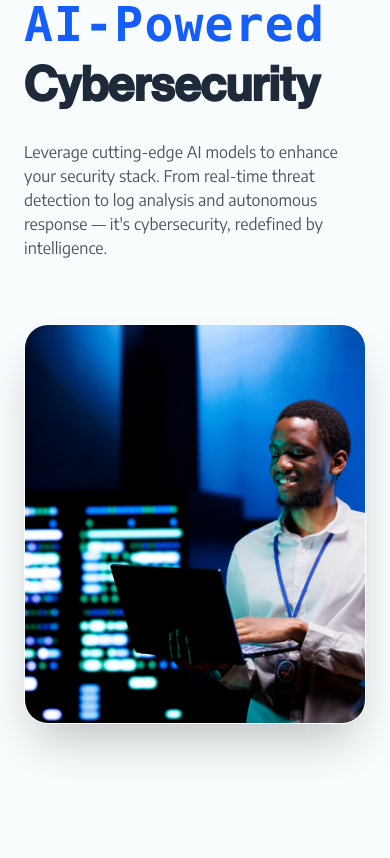
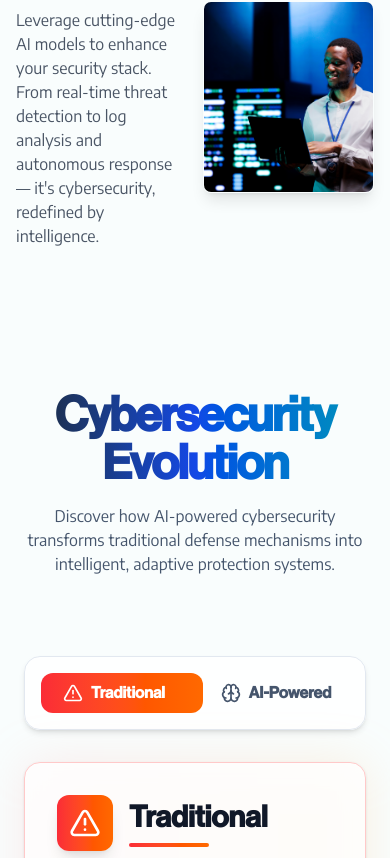
Before and after one commit to konuamah/socexpert, a Next.js app: page / in a window 390 px wide. Shown: the part 946-1804 px from the top of the page. Built offline with nearby package versions, Linux system fonts and the light colour scheme.

Commit message:
mobile view

```diff
--- a/src/app/components/ai-powered-defense.js
+++ b/src/app/components/ai-powered-defense.js
@@ -3,29 +3,29 @@ import Image from 'next/image';
 
 export default function AIPoweredDefense() {
   return (
-    <section className="relative py-24 px-6">
-      <div className="max-w-7xl mx-auto grid grid-cols-1 md:grid-cols-2 gap-16 items-center">
+    <section className="relative py-12 sm:py-16 md:py-24 px-4 sm:px-6">
+      <div className="max-w-7xl mx-auto grid grid-cols-2 gap-4 sm:gap-8 md:gap-16 items-center">
         {/* LEFT: TEXT */}
-        <div>
-          <h2 className="text-5xl font-semibold leading-tight text-gray-900 mb-6">
-            <span className="text-blue-600 font-mono font-bold tracking-wide">AI-Powered</span>{' '}
+        <div className="pr-2 sm:pr-4">
+          <h2 className="text-xl sm:text-2xl md:text-3xl lg:text-4xl xl:text-5xl font-semibold leading-tight text-gray-900 mb-3 sm:mb-4 md:mb-6">
+            <span className="text-blue-600 font-mono font-bold tracking-wide block sm:inline">AI-Powered</span>{' '}
             <span className="text-gray-800">Cybersecurity</span>
           </h2>
-          <p className="text-gray-600 text-lg leading-relaxed mt-4 max-w-prose">
+          <p className="text-gray-600 text-sm sm:text-base md:text-lg leading-relaxed mt-2 sm:mt-3 md:mt-4">
             Leverage cutting-edge AI models to enhance your security stack. From real-time threat detection
             to log analysis and autonomous response — it's cybersecurity, redefined by intelligence.
           </p>
         </div>
 
         {/* RIGHT: IMAGE */}
-        <div className="relative w-full h-[400px] md:h-[480px]">
+        <div className="relative w-full h-48 sm:h-64 md:h-80 lg:h-96 xl:h-[480px]">
           <Image
             src="/technician.jpg"
             alt="Technician monitoring AI-enhanced threat dashboards"
-            layout="fill"
-            objectFit="cover"
-            className="rounded-3xl shadow-2xl border "
-            sizes="(max-width: 768px) 100vw, 50vw"
+            fill
+            style={{ objectFit: 'cover' }}
+            className="rounded-lg sm:rounded-xl md:rounded-2xl lg:rounded-3xl shadow-lg md:shadow-2xl border"
+            sizes="(max-width: 640px) 50vw, (max-width: 768px) 50vw, (max-width: 1024px) 50vw, 50vw"
             priority
           />
         </div>
--- a/src/app/components/comparison.js
+++ b/src/app/components/comparison.js
@@ -1,3 +1,4 @@
+import { useState } from "react";
 import {
   ShieldCheck,
   Zap,
@@ -7,10 +8,17 @@ import {
   Scale,
   AlertTriangle,
 } from "lucide-react";
-// Optional: Uncomment if using Framer Motion
-// import { motion } from "framer-motion";
 
 export default function CybersecurityComparison() {
+  const [activeTab, setActiveTab] = useState("traditional");
+
+  // Custom CSS for smooth scrolling
+  const scrollbarHideStyle = {
+    scrollbarWidth: 'none', // Firefox
+    msOverflowStyle: 'none', // IE and Edge
+    WebkitScrollbar: 'none' // Chrome, Safari, Opera
+  };
+
   const features = [
     {
       title: "Proactive Defense",
@@ -56,23 +64,7 @@ export default function CybersecurityComparison() {
     },
   ];
 
-  return (
-    <section className="min-h-screen px-6 py-24">
-      <div className="max-w-7xl mx-auto">
-        {/* Header */}
-        <div className="text-center mb-20">
-          <h1 className="text-5xl font-bold bg-gradient-to-r from-gray-800 via-blue-700 to-cyan-600 bg-clip-text text-transparent tracking-tight mb-4">
-            Cybersecurity Evolution
-          </h1>
-          <p className="text-xl text-slate-600 max-w-3xl mx-auto leading-relaxed">
-            Discover how AI-powered cybersecurity transforms traditional defense
-            mechanisms into intelligent, adaptive protection systems.
-          </p>
-        </div>
-
-        {/* Comparison Grid */}
-        <div className="grid lg:grid-cols-2 gap-10 mb-24">
-          {/* Traditional */}
+  const traditionalContent = (
     <div className="group relative">
       <div className="absolute inset-0 bg-gradient-to-r from-red-300/20 to-orange-300/20 rounded-2xl blur-xl group-hover:blur-2xl transition-all duration-500"></div>
       <div className="relative bg-white/80 backdrop-blur-md border border-red-200 rounded-2xl p-8 hover:border-red-400 shadow transition-all duration-500">
@@ -107,8 +99,9 @@ export default function CybersecurityComparison() {
         </ul>
       </div>
     </div>
+  );
 
-          {/* AI-Powered */}
+  const aiPoweredContent = (
     <div className="group relative">
       <div className="absolute inset-0 bg-gradient-to-r from-blue-300/20 to-cyan-300/20 rounded-2xl blur-xl group-hover:blur-2xl transition-all duration-500"></div>
       <div className="relative bg-white/80 backdrop-blur-md border border-blue-200 rounded-2xl p-8 hover:border-blue-400 shadow transition-all duration-500">
@@ -143,20 +136,95 @@ export default function CybersecurityComparison() {
         </ul>
       </div>
     </div>
+  );
+
+  return (
+    <section className="min-h-screen px-6 py-24">
+      <div className="max-w-7xl mx-auto">
+        {/* Header */}
+        <div className="text-center mb-20">
+          <h1 className="text-5xl font-bold bg-gradient-to-r from-gray-800 via-blue-700 to-cyan-600 bg-clip-text text-transparent tracking-tight mb-4">
+            Cybersecurity Evolution
+          </h1>
+          <p className="text-xl text-slate-600 max-w-3xl mx-auto leading-relaxed">
+            Discover how AI-powered cybersecurity transforms traditional defense
+            mechanisms into intelligent, adaptive protection systems.
+          </p>
+        </div>
+
+        {/* Mobile Toggle Tabs - Hidden on lg screens and above */}
+        <div className="lg:hidden mb-8">
+          <div className="relative bg-white/80 backdrop-blur-md border border-slate-200 rounded-2xl p-2 shadow-md">
+            <div className="flex relative">
+              {/* Background slider */}
+              <div
+                className={`absolute top-2 bottom-2 w-1/2 bg-gradient-to-r ${
+                  activeTab === "traditional"
+                    ? "from-red-500 to-orange-500"
+                    : "from-blue-500 to-cyan-500"
+                } rounded-xl transition-all duration-300 ease-in-out ${
+                  activeTab === "traditional" ? "left-2" : "left-1/2 ml-2"
+                }`}
+              />
+
+              {/* Tab buttons */}
+              <button
+                onClick={() => setActiveTab("traditional")}
+                className={`relative z-10 flex-1 py-4 px-6 text-center font-semibold rounded-xl transition-all duration-300 ${
+                  activeTab === "traditional"
+                    ? "text-white"
+                    : "text-slate-600 hover:text-slate-800"
+                }`}
+              >
+                <div className="flex items-center justify-center gap-2">
+                  <AlertTriangle className="w-5 h-5" />
+                  Traditional
+                </div>
+              </button>
+
+              <button
+                onClick={() => setActiveTab("ai")}
+                className={`relative z-10 flex-1 py-4 px-6 text-center font-semibold rounded-xl transition-all duration-300 ${
+                  activeTab === "ai"
+                    ? "text-white"
+                    : "text-slate-600 hover:text-slate-800"
+                }`}
+              >
+                <div className="flex items-center justify-center gap-2">
+                  <Brain className="w-5 h-5" />
+                  AI-Powered
+                </div>
+              </button>
+            </div>
+          </div>
+        </div>
+
+        {/* Mobile Content - Hidden on lg screens and above */}
+        <div className="lg:hidden mb-24">
+          <div className="transition-all duration-500 ease-in-out">
+            {activeTab === "traditional" ? traditionalContent : aiPoweredContent}
+          </div>
+        </div>
+
+        {/* Desktop Side-by-Side Comparison - Hidden below lg screens */}
+        <div className="hidden lg:grid lg:grid-cols-2 gap-10 mb-24">
+          {traditionalContent}
+          {aiPoweredContent}
         </div>
 
         {/* Advantages Section */}
         <div className="relative">
           <div className="absolute inset-0 bg-gradient-to-r from-blue-200/20 to-cyan-200/20 rounded-3xl blur-2xl"></div>
-          <div className="relative bg-white/80 backdrop-blur-md border border-slate-200 rounded-3xl p-10 shadow-md">
-            <div className="text-center mb-16">
-              <h4 className="text-3xl font-bold text-gray-900 mb-4 tracking-tight">
+          <div className="relative bg-white/80 backdrop-blur-md border border-slate-200 rounded-3xl p-6 md:p-10 shadow-md overflow-hidden">
+            <div className="text-center mb-12 md:mb-16">
+              <h4 className="text-2xl md:text-3xl font-bold text-gray-900 mb-4 tracking-tight">
                 Why AI Integration Dominates Traditional Methods
               </h4>
               <div className="h-1 w-32 bg-gradient-to-r from-blue-500 to-cyan-500 rounded-full mx-auto" />
             </div>
 
-            <div className="grid md:grid-cols-2 lg:grid-cols-3 gap-8">
+            {/* Desktop Grid Layout */}
+            <div className="hidden md:grid md:grid-cols-2 lg:grid-cols-3 gap-8">
               {features.map(({ icon: Icon, title, description, gradient }, i) => (
                 <div key={i} className="group relative">
                   <div
@@ -178,13 +246,53 @@ export default function CybersecurityComparison() {
                 </div>
               ))}
             </div>
+
+            {/* Mobile Horizontal Scroll */}
+            <div className="md:hidden">
+              <div
+                className="flex gap-6 overflow-x-auto pb-4 snap-x snap-mandatory smooth-scroll"
+                style={scrollbarHideStyle}
+              >
+                <div className="flex gap-6" style={{ width: 'max-content' }}>
+                  {features.map(({ icon: Icon, title, description, gradient }, i) => (
+                    <div key={i} className="group relative flex-shrink-0 w-72 snap-center">
+                      <div
+                        className={`absolute inset-0 bg-gradient-to-r ${gradient} opacity-10 group-hover:opacity-20 rounded-xl blur-xl transition-all duration-500`}
+                      />
+                      <div className="relative bg-white/90 backdrop-blur-md border border-slate-200 rounded-xl p-6 h-full hover:border-slate-300 shadow-lg transition-all duration-500 hover:shadow-xl">
+                        <div
+                          className={`inline-flex p-3 bg-gradient-to-r ${gradient} rounded-lg mb-4 shadow-lg`}
+                        >
+                          <Icon className="w-6 h-6 text-white" />
+                        </div>
+                        <h5 className="text-xl font-semibold text-gray-900 mb-2">
+                          {title}
+                        </h5>
+                        <p className="text-slate-600 text-sm leading-relaxed">
+                          {description}
+                        </p>
+                      </div>
+                    </div>
+                  ))}
+                </div>
+              </div>
+
+              {/* Scroll Indicator */}
+              <div className="flex justify-center items-center mt-6 gap-3">
+                <div className="flex gap-2">
+                  {features.map((_, i) => (
+                    <div key={i} className="w-2 h-2 bg-gradient-to-r from-blue-400 to-cyan-400 rounded-full opacity-60" />
+                  ))}
+                </div>
+                <div className="text-slate-500 text-xs font-medium">← Swipe to explore →</div>
+              </div>
+            </div>
           </div>
         </div>
 
         {/* Attribution */}
         <div className="text-center mt-20">
           <p className="text-slate-500 text-sm">
-
             <a
               href="https://www.ibm.com/topics/artificial-intelligence-cybersecurity"
               target="_blank"
--- a/src/app/components/service.js
+++ b/src/app/components/service.js
@@ -60,7 +60,7 @@ export default function ServicesPreview() {
       </h2>
       <div className="mx-auto w-20 h-1 bg-blue-200 rounded-full mb-14" />
 
-      <div className="grid grid-cols-1 sm:grid-cols-2 md:grid-cols-3 lg:grid-cols-4 gap-8">
+      <div className="grid [grid-template-columns:repeat(auto-fit,minmax(200px,1fr))] gap-8">
         {services.map(({ title, description, icon: Icon }) => (
           <div
             key={title}
```
Also changed, not shown: src/app/about/components/values.js (+115 -52 lines). Lines whose indentation alone changed are shown as unchanged.
